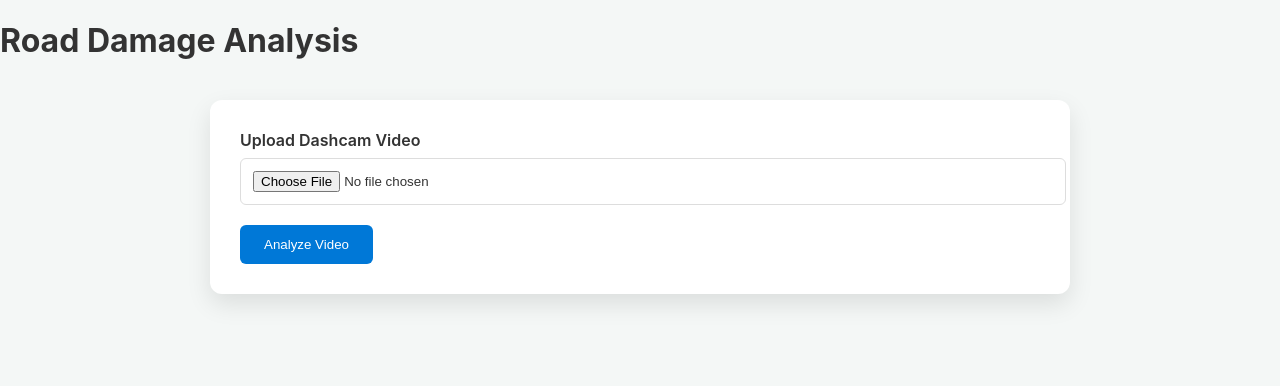
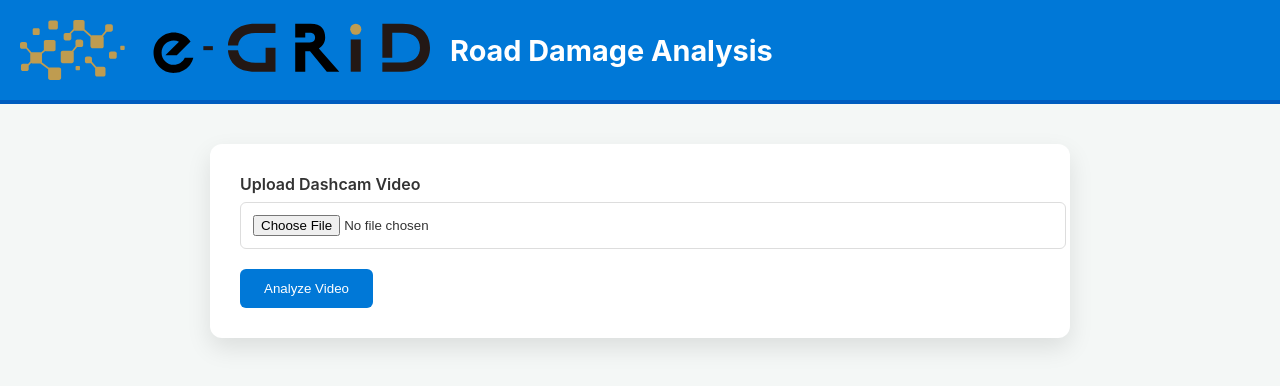
Before and after one commit to Nayem73/Road-Damage-Classification, a React (Create React App) app in the folder frontend/road-damage-classification/: page / in a window 1280 px wide. Shown: the top 386 px of the page. Built offline with nearby package versions, Linux system fonts and the light colour scheme.

Commit message:
included e-grid icon

```diff
--- a/frontend/road-damage-classification/src/App.css
+++ b/frontend/road-damage-classification/src/App.css
@@ -96,3 +96,22 @@ body {
   margin-top: 15px;
   text-align: center;
 }
+
+.app-header {
+  display: flex;
+  align-items: center;
+  background-color: #0078d7;
+  color: white;
+  padding: 20px;
+  border-bottom: 4px solid #005cbf;
+}
+
+.logo {
+  height: 60px;
+  margin-right: 20px;
+}
+
+.app-header h1 {
+  font-size: 1.8rem;
+  margin: 0;
+}
--- a/frontend/road-damage-classification/src/App.js
+++ b/frontend/road-damage-classification/src/App.js
@@ -1,11 +1,13 @@
 import React from 'react';
 import UploadForm from './components/UploadForm';
 import './App.css';
+import logo from './assets/egrid-logo.svg';
 
 function App() {
     return (
         <div className="App">
-            <header>
+            <header className="app-header">
+                <img src={logo} alt="E-Grid Logo" className="logo" />
                 <h1>Road Damage Analysis</h1>
             </header>
             <main>
```
Also changed, not shown: frontend/road-damage-classification/src/assets/egrid-logo.svg (added).
